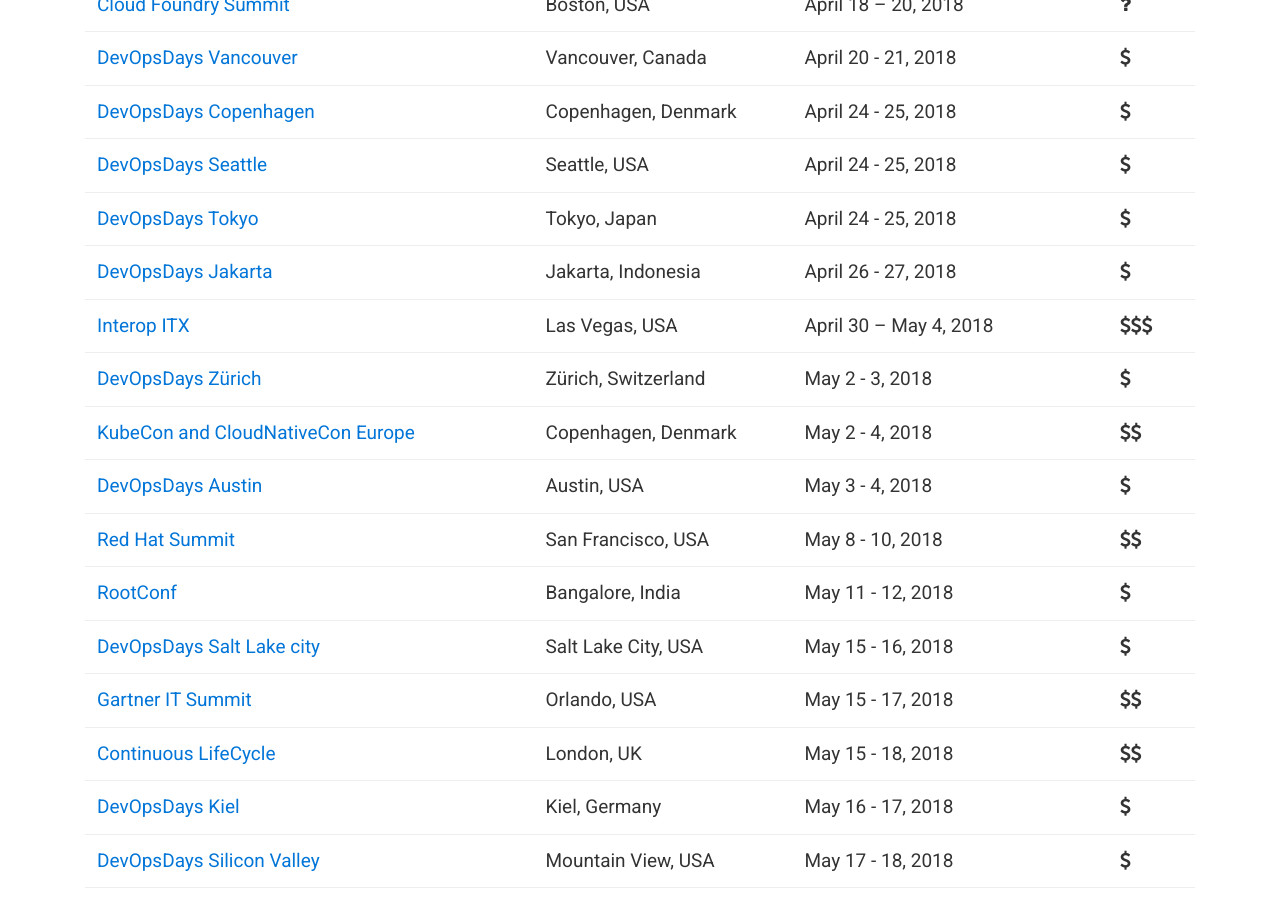
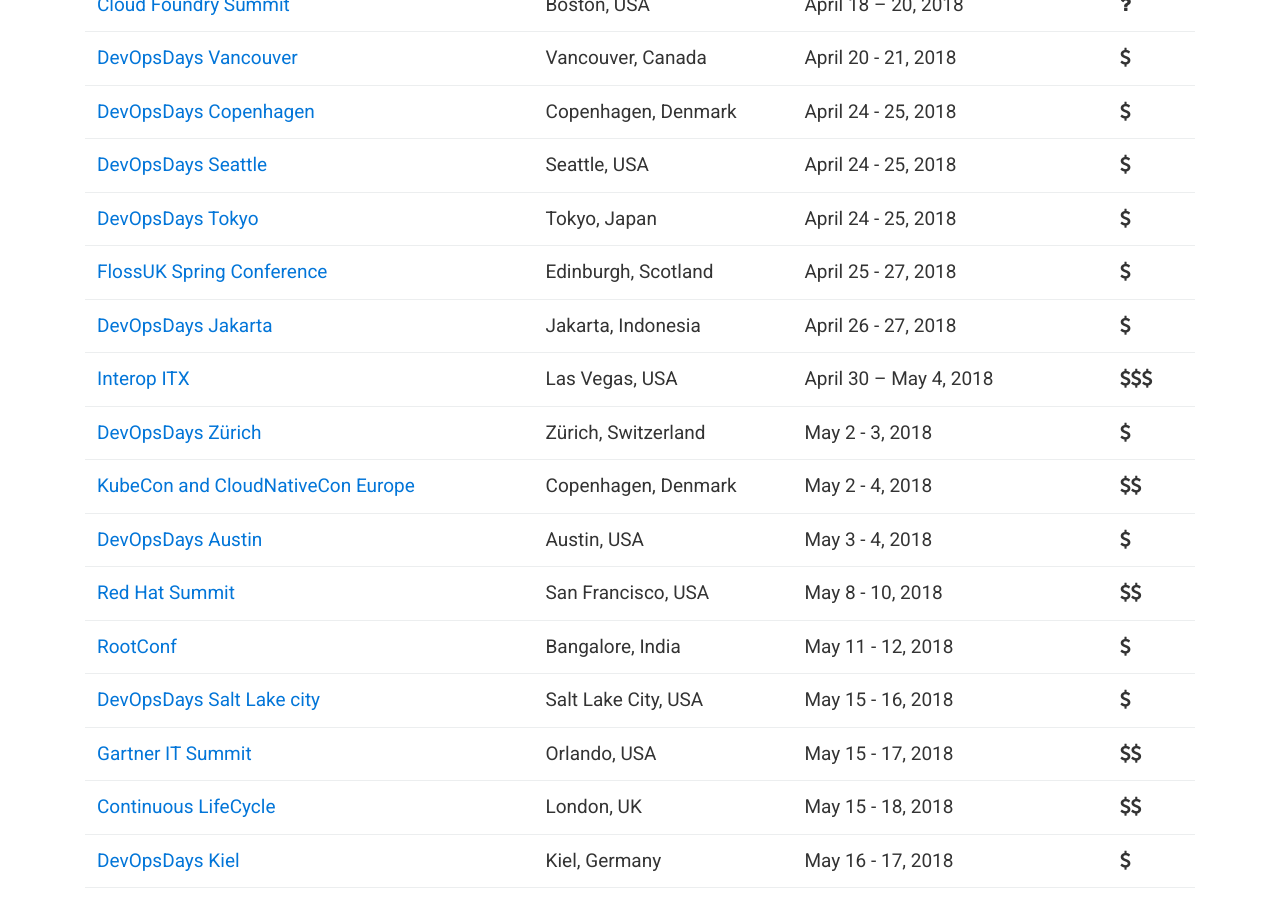
Before and after one commit to finspin/gotodevops.org, a Jekyll site: the page built from index.md, in a window 1280 px wide and 900 px high, scrolled down 1514 px. Built offline with Jekyll 4.4.1, drawn with Linux system fonts in a browser that asks for light colours; nearby versions of some CDN libraries.

Commit message:
add the FLOSSUK Spring Conference

```diff
--- a/_data/conferences.yml
+++ b/_data/conferences.yml
@@ -257,6 +257,15 @@
       country: Japan
   date: April 24 - 25, 2018
   start-date: 1524571200
+  cost: 1
+
+- name: FlossUK Spring Conference
+  url: https://www.flossuk.org/membership/spring-conference-2018/
+  location:
+      city: Edinburgh
+      country: Scotland
+  date: April 25 - 27, 2018
+  start-date: 1524646800
   cost: 1
 
 - name: DevOpsDays Jakarta
```
